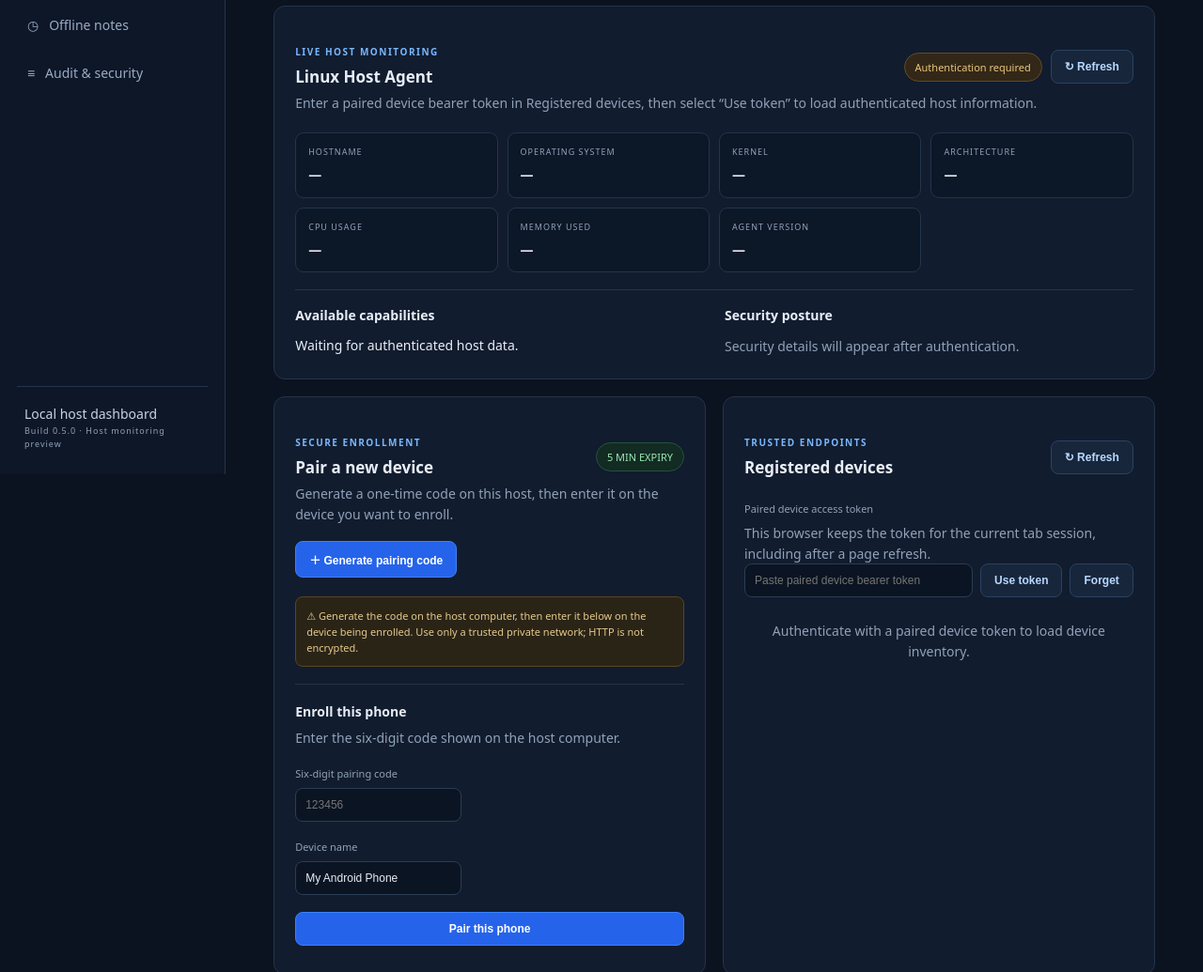
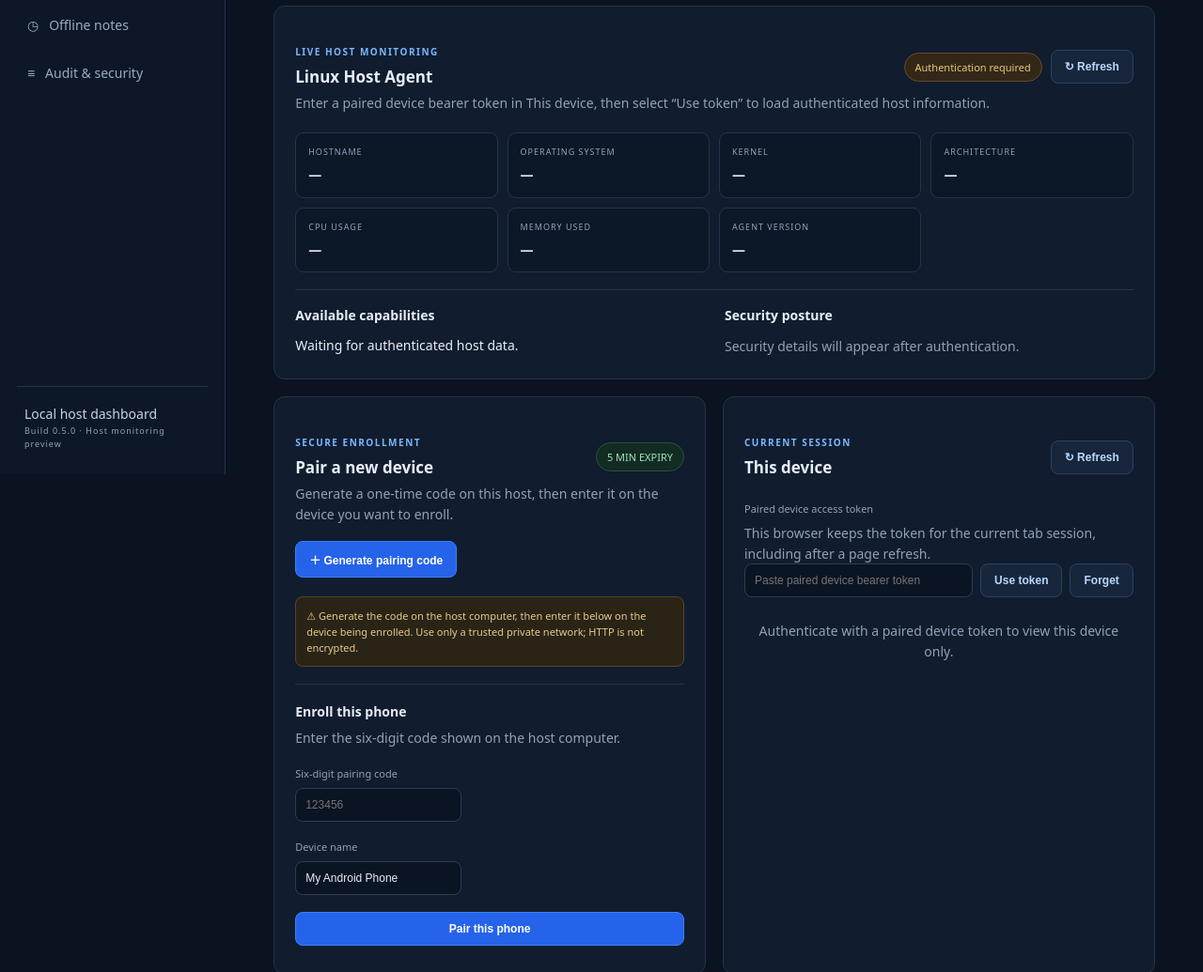
Before and after one commit to jmy4200/JMY-RAS, a plain HTML site: page frontend/dashboard/index.html in a window 1280 px wide. Shown: the part 295-1330 px from the top of the page at 94% size. Drawn offline with Linux system fonts and the light colour scheme; no server answers.

Commit message:
Clarify per-device dashboard visibility

```diff
--- a/frontend/dashboard/index.html
+++ b/frontend/dashboard/index.html
@@ -21,7 +21,7 @@
     </section>
     <section class="panel host-agent-panel" id="host-agent">
       <div class="panel-head"><div><span class="eyebrow">LIVE HOST MONITORING</span><h2>Linux Host Agent</h2></div><div class="agent-actions"><span class="tag warning" id="hostAgentStatus">Authentication required</span><button class="secondary" id="refreshHostAgent" type="button">↻ Refresh</button></div></div>
-      <p class="muted" id="hostAgentMessage">Enter a paired device bearer token in Registered devices, then select “Use token” to load authenticated host information.</p>
+      <p class="muted" id="hostAgentMessage">Enter a paired device bearer token in This device, then select “Use token” to load authenticated host information.</p>
       <div class="agent-metrics">
         <div><span>HOSTNAME</span><strong id="agentHostname">—</strong></div>
         <div><span>OPERATING SYSTEM</span><strong id="agentOs">—</strong></div>
@@ -54,9 +54,9 @@
         </form>
         <div id="claimResult" class="code-box hidden" aria-live="polite"></div>
       </article>
-      <article class="panel" id="devices"><div class="panel-head"><div><span class="eyebrow">TRUSTED ENDPOINTS</span><h2>Registered devices</h2></div><button class="secondary" id="refreshDevices">↻ Refresh</button></div>
+      <article class="panel" id="devices"><div class="panel-head"><div><span class="eyebrow">CURRENT SESSION</span><h2>This device</h2></div><button class="secondary" id="refreshDevices">↻ Refresh</button></div>
         <label for="token">Paired device access token</label><p class="muted">This browser keeps the token for the current tab session, including after a page refresh.</p><div class="token-row"><input id="token" type="password" autocomplete="off" placeholder="Paste paired device bearer token"><button class="secondary" id="saveToken" type="button">Use token</button><button class="secondary" id="clearToken" type="button">Forget</button></div>
-        <div id="deviceList" class="empty">Authenticate with a paired device token to load device inventory.</div>
+        <div id="deviceList" class="empty">Authenticate with a paired device token to view this device only.</div>
       </article>
     </section>
     <section class="panel" id="offline"><div class="panel-head"><div><span class="eyebrow">OFFLINE-FIRST WORKSPACE</span><h2>Offline notes & sync</h2></div><span class="tag" id="connectionState">Checking connection…</span></div>
@@ -67,7 +67,7 @@
       <p class="muted" id="syncMessage" aria-live="polite">Local notes are stored in this browser, not on the server, until sync completes.</p>
     </section>
     <section class="panel" id="audit"><div class="panel-head"><div><span class="eyebrow">SECURITY & TRANSPARENCY</span><h2>Security status</h2></div><span class="tag warning">DEVELOPMENT MODE</span></div>
-      <div class="security-list"><div><span class="icon">✓</span><div><strong>Single-use pairing</strong><small>Pairing code expires after 5 minutes.</small></div></div><div><span class="icon">✓</span><div><strong>Token hashing</strong><small>Server stores a hash instead of the bearer token.</small></div></div><div><span class="icon">!</span><div><strong>Transport encryption not configured</strong><small>Do not use on public or untrusted networks.</small></div></div><div><span class="icon">!</span><div><strong>Remote control is not enabled</strong><small>This release is dashboard + pairing foundation only.</small></div></div></div>
+      <div class="security-list"><div><span class="icon">✓</span><div><strong>Rate-limited pairing</strong><small>One-time codes expire after 5 minutes; each source is limited to 10 claims per 5-minute window.</small></div></div><div><span class="icon">✓</span><div><strong>Device data isolation</strong><small>Each paired device can view only its own inventory and audit events.</small></div></div><div><span class="icon">!</span><div><strong>Transport encryption not configured</strong><small>Do not use on public or untrusted networks.</small></div></div><div><span class="icon">!</span><div><strong>Remote control is not enabled</strong><small>This release is dashboard + pairing foundation only.</small></div></div></div>
     </section>
     <footer>JMY-RAS · Consent-based remote administration & digital forensics <span>Made for authorized systems only.</span></footer>
   </main>
```
